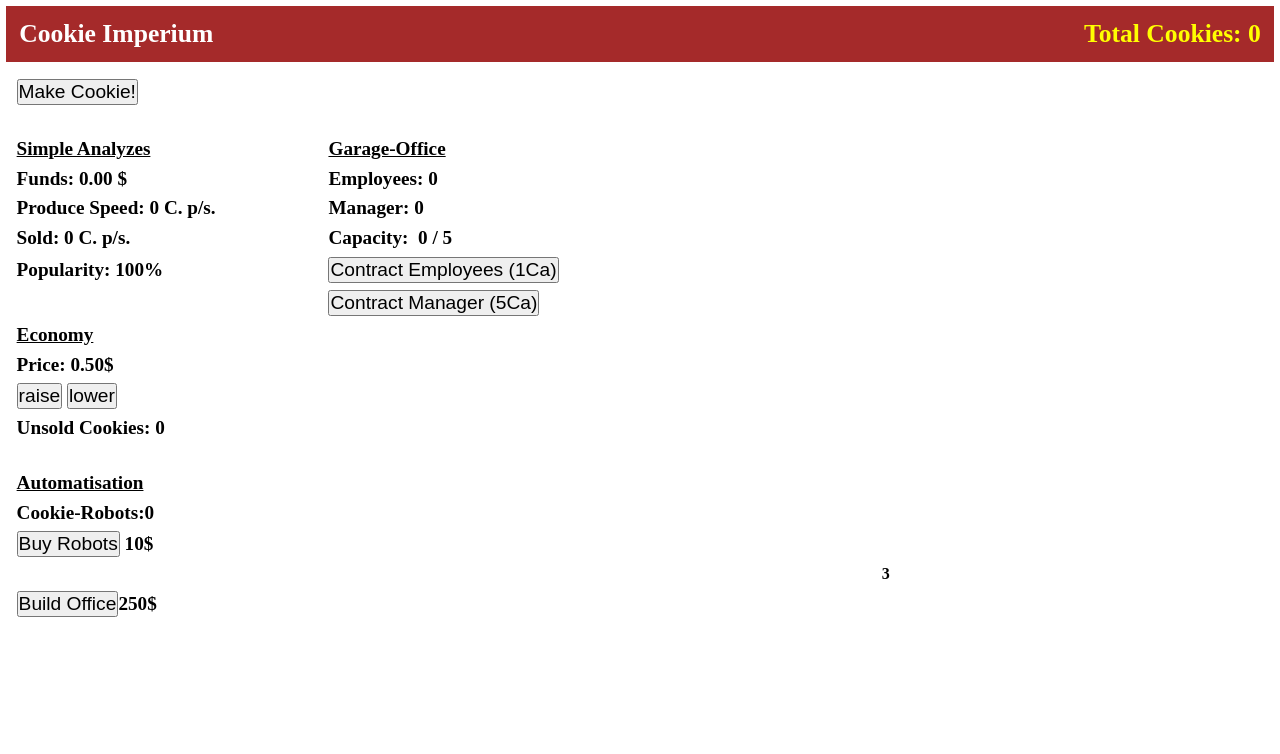
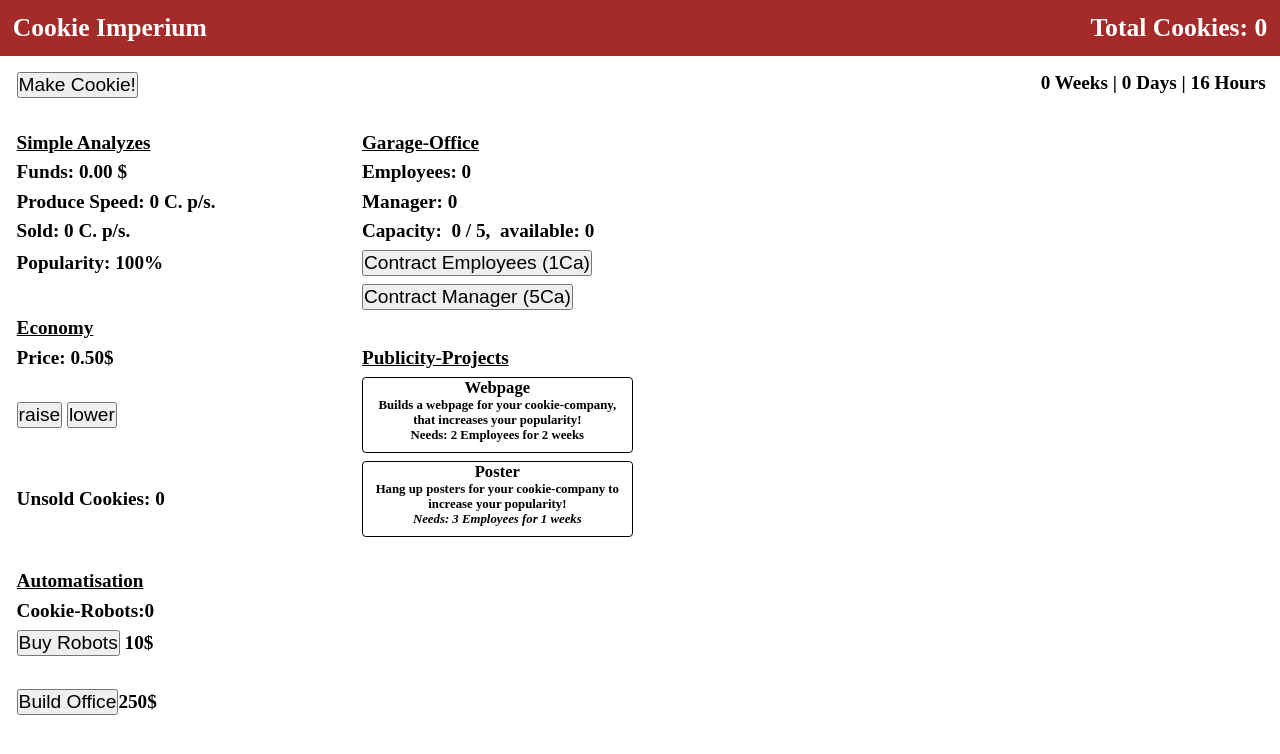
Before and after one commit to samuelkarsko/cookieimperium, a plain HTML site: page index.html in a window 1280 px wide. Drawn offline with nearby package versions, Linux system fonts and the light colour scheme; animation ran at ten frames a second; a web font is replaced by a local one.

Commit message:
no message

```diff
--- a/index.html
+++ b/index.html
@@ -6,7 +6,7 @@
     <link rel="stylesheet" type="text/css" href="style.css">
     <script src="https://ajax.googleapis.com/ajax/libs/jquery/3.2.1/jquery.min.js"></script>
     <script type="text/javascript" src="script.js"></script>
-    <script type="text/javascript" src="script.js"></script>
+
 </head>
 <body>
 
@@ -19,10 +19,15 @@
 
 <div id="console">
     <h1>Cookie Imperium</h1>
-    <h2>Total Cookies: <span id="totalcookies"></span></h2>
-</div>
+      <img src="star.png"  class="star">
+
+
+    <h2 style="position: all; margin-left: -5vw;">Total Cookies: <span id="totalcookies"></span></h2>
+    </div>
+
+
+
 <div id="realbody">
-
     <table style="width:100%">
 
 
@@ -31,7 +36,7 @@
     <th><input type="button" class="filler" value="Make Cookie!"></th>
     <th><input type="button" class="filler" value="Make Cookie!"></th>
     <th><input type="button" class="filler" value="Make Cookie!"></th>
-    <th><input type="button" class="filler" value="Make Cookie!"></th>
+    <th style="position: absolute; display: inline; margin-left: -17vw;"><h3><span id="weeks"></span> Weeks | <span id="days"></span> Days | <span id="hours"></span> Hours</h3></th>
 </tr>
 
 <tr>
@@ -74,7 +79,7 @@
 <tr>
 <th><h3><div class="tooltip">Sold: <span class="tooltiptext">You can increase your sells per sec. when you have more popularity!</span></div> <p><span id="soldpersec"></span> C. p/s.</p></h3>
 </th>
-<th><h3>Capacity:&nbsp;&nbsp;<span id="fullcapacity"></span> / <span id="totalcapacity"></span></h3>
+<th><h3>Capacity:&nbsp;&nbsp;<span id="fullcapacity"></span> / <span id="totalcapacity"></span>,&nbsp; available: <span id="availableemployees"></span></h3>
 <th></th>
 <th></th>
 <th></th>
@@ -110,7 +115,7 @@
 
 <tr>
 <th><h3>Price: <p><span id="price"></span>$</p></h3></th>
-<th></th>
+<th><h3 style="text-decoration: underline;">Publicity-Projects</h3></th>
 <th></th>
 <th></th>
 <th></th>
@@ -119,7 +124,15 @@
 <tr>
 <th><h3><input type="button" value="raise" id="raiseprice">
 <input type="button" value="lower" id="lowerprice"></p></h3></th>
-<th></th>
+<th>
+    <div class="projects" id="project1">
+        <h4 id="project1title">Webpage</h4>
+        <span id="project1description">
+        Builds a webpage for your cookie-company, <br>that increases your popularity!<br>
+        Needs: 2 Employees for 2 weeks
+        </span>
+    </div>
+</th>
 <th></th>
 <th></th>
 <th></th>
@@ -127,7 +140,11 @@
 
 <tr>
 <th><h3>Unsold Cookies: <p><span id="unsold"></span></p></h3></th>
-<th></th>
+<th><div class="projects" id="project1">
+        <h4>Poster</h4>
+        Hang up posters for your cookie-company to increase your popularity!<br>
+        <i>Needs: 3 Employees for 1 weeks</i>
+    </div></th>
 <th></th>
 <th></th>
 <th></th>
@@ -172,7 +189,7 @@
 <th><!--brake--><br></th>
 <th></th>
 <th></th>
-<th>3</th>
+<th></th>
 <th></th>
 </tr>
 
--- a/script.js
+++ b/script.js
@@ -1,5 +1,4 @@
 
-$(document).ready(function() {
 
 var cookies = 0;
 var oldcookies = 0.00;
@@ -29,6 +28,14 @@ var totalcapacity = 5;
 var fullcapacity = 0;
 var employees = 0;
 var manager = 0;
+var availableemployees = 0;
+var days = 0;
+var hours = 12;
+var totalseconds = 0;
+var weeks = 0;
+
+var publicityprojects = {slot1:"1", slot2:"2", slot3:"3"};
+
 //roundings
 //real functions
 
@@ -49,6 +56,7 @@ $("#buyoffice1").click(function(){
 $("#buyemployees").click(function(){
   if (fullcapacity < totalcapacity) {
       employees++;
+      availableemployees++;
 	  fullcapacity++;
    }
 });
@@ -200,7 +208,10 @@ function timeoutbuy() {
 }
 
 
+$(".projects").click(function() {
 
+
+});
 
 
 
@@ -216,7 +227,13 @@ function buildgui(num){
 
 
 
+
+
 //intervalls
+setInterval(function(){ $("#weeks").html(weeks); }, 50);
+setInterval(function(){ $("#days").html(days); }, 50);
+setInterval(function(){ $("#hours").html(hours); }, 50);
+setInterval(function(){ $("#availableemployees").html(availableemployees); }, 50);
 setInterval(function(){ $("#popularity").html(popularity); }, 500);
 setInterval(function(){ $("#employees").html(employees); }, 50);
 setInterval(function(){ $("#manager").html(manager); }, 50);
@@ -232,6 +249,39 @@ setInterval(function(){
   unsold = cookies - sold;
   $("#unsold").html(unsold); }, 50);
 
+
+//time-system
+setInterval(function(){
+  hours++;
+  totalseconds++;
+  if (hours > 23) {
+    hours = 0;
+    days++;
+  }
+  if (days > 7) {
+    days = 0;
+    weeks++;
+  }
+
+  //time change
+  if (hours == 20) {
+    $("#console").css("background-color", "#350606");
+  }
+  if (hours == 6) {
+     $(".star").css("opacity", "0");
+    $("#console").css("background-color", "#c6be21");
+  }
+if (hours == 12) {
+    $("#console").css("background-color", "#5dc620");
+  }
+
+ if (hours == 18) {
+    $("#console").css("background-color", "#772809");
+  }
+if (hours == 21) {
+   $(".star").css("opacity", "1");
+}
+ }, 1000);
 
 
 
@@ -262,4 +312,3 @@ window.onclick = function(event) {
 
 
 //the final end
-});
--- a/style.css
+++ b/style.css
@@ -5,7 +5,9 @@
 #console{
 	background-color: brown;
 	padding: 1vw;
-	margin: .5vw;
+	margin: .5vw
+    transition: 3s;
+    -webkit-transition: 5s;
 }
 
 #realbody{
@@ -26,7 +28,7 @@ h1{
 }
 
 h2{
-	color: yellow;
+	color: white;
 	font-family: font1;
 	font-size: 2vw;
 	display: inline;
@@ -59,13 +61,34 @@ th, td {
 }
 
 
+.projects{
+    font-size: 1vw;
+    border: .1vw groove black;
+    border-radius: .3vw;
+    height: 5.8vw;
+    width: 21vw;
+    text-align: center;
+    transition: .3s;
+}
+
+.projects:hover{
+    font-size: 1.02vw;
+    cursor: pointer;
+    background-color: black;
+    color: white;
+ }
 
 
+h4{
+    font-size: 1.3vw;
+}
 
 
-
-
-
+.star{
+    width: 1vw;
+    opacity: 0;
+      transition: opacity 1s ease-in-out;
+}
 
 
 
```
Also changed, not shown: upgrades.js (deleted, +0 -8 lines), star.png (added).
